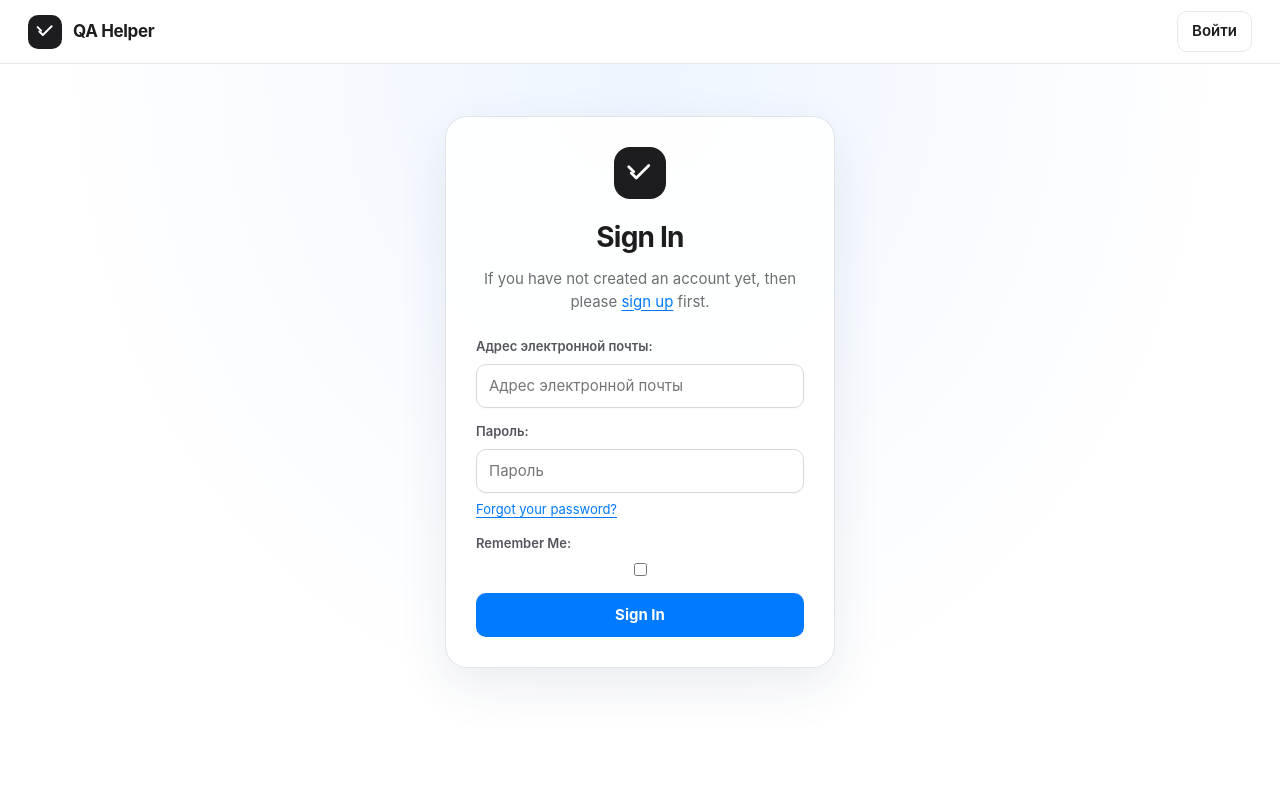
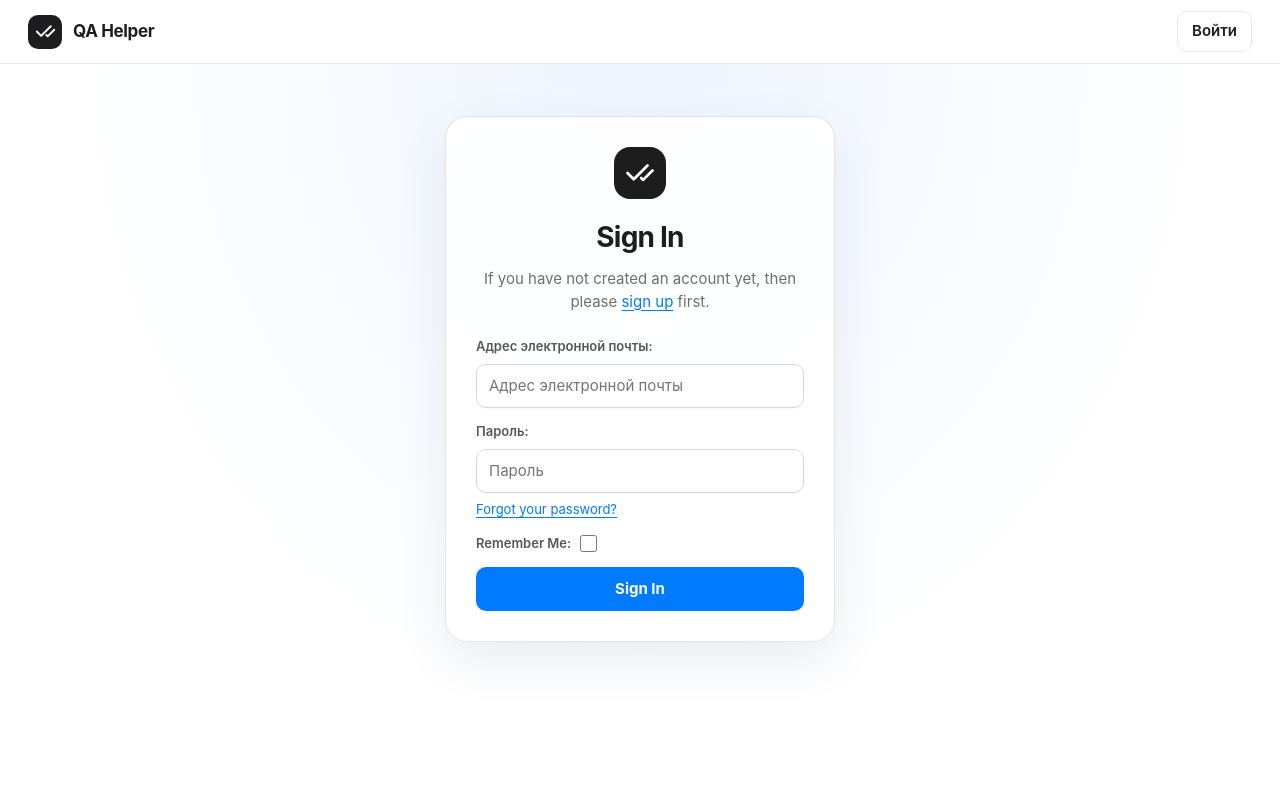
Before and after one commit to ArtDoroshenko/qa-helper, a Django app: page /accounts/login/ in a window 1280 px wide. Run offline with Django 5.2, Linux system fonts and the light colour scheme.

Commit message:
fix: align login form details

```diff
--- a/static/css/app.css
+++ b/static/css/app.css
@@ -130,7 +130,21 @@ button, input, select, textarea { font: inherit; }
 .account-panel > p, .account-panel form + p { color: var(--muted); text-align: center; }
 .account-panel form { display: grid; gap: 14px; margin-top: 24px; }
 .account-panel form p { display: grid; gap: 7px; margin: 0; }
+.account-panel form p:has(> input[type="checkbox"]),
+.account-panel form p:has(> input[type="radio"]) {
+    display: flex;
+    align-items: center;
+    gap: 9px;
+}
 .account-panel label { color: #55555d; font-size: 13px; font-weight: 600; }
+.account-panel input[type="checkbox"],
+.account-panel input[type="radio"] {
+    flex: 0 0 auto;
+    width: 17px;
+    height: 17px;
+    margin: 0;
+    accent-color: var(--accent);
+}
 .account-panel input:not([type="checkbox"]):not([type="radio"]),
 .account-panel select,
 .account-panel textarea {
--- a/templates/allauth/layouts/base.html
+++ b/templates/allauth/layouts/base.html
@@ -7,8 +7,8 @@
     <section class="account-panel" aria-label="Управление аккаунтом">
         <div class="account-logo" aria-hidden="true">
             <svg viewBox="0 0 24 24" focusable="false">
-                <path d="m5 12 4 4L19 6"></path>
-                <path d="m3 7 4 4"></path>
+                <path d="M18 6 7 17l-5-5"></path>
+                <path d="m22 10-7.5 7.5L13 16"></path>
             </svg>
         </div>
         {% if messages %}
--- a/templates/base.html
+++ b/templates/base.html
@@ -13,8 +13,8 @@
         <a class="brand" href="{% url 'dashboard' %}" aria-label="QA Helper — главная">
             <span class="brand-mark" aria-hidden="true">
                 <svg viewBox="0 0 24 24" focusable="false">
-                    <path d="m5 12 4 4L19 6"></path>
-                    <path d="m3 7 4 4"></path>
+                    <path d="M18 6 7 17l-5-5"></path>
+                    <path d="m22 10-7.5 7.5L13 16"></path>
                 </svg>
             </span>
             <span>QA Helper</span>
```
